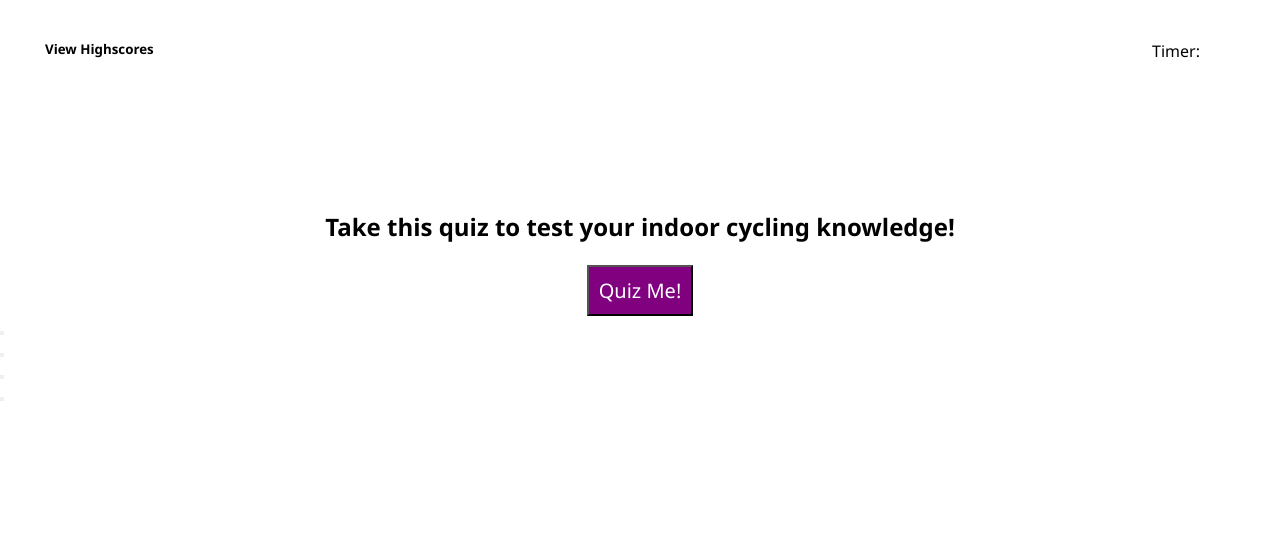
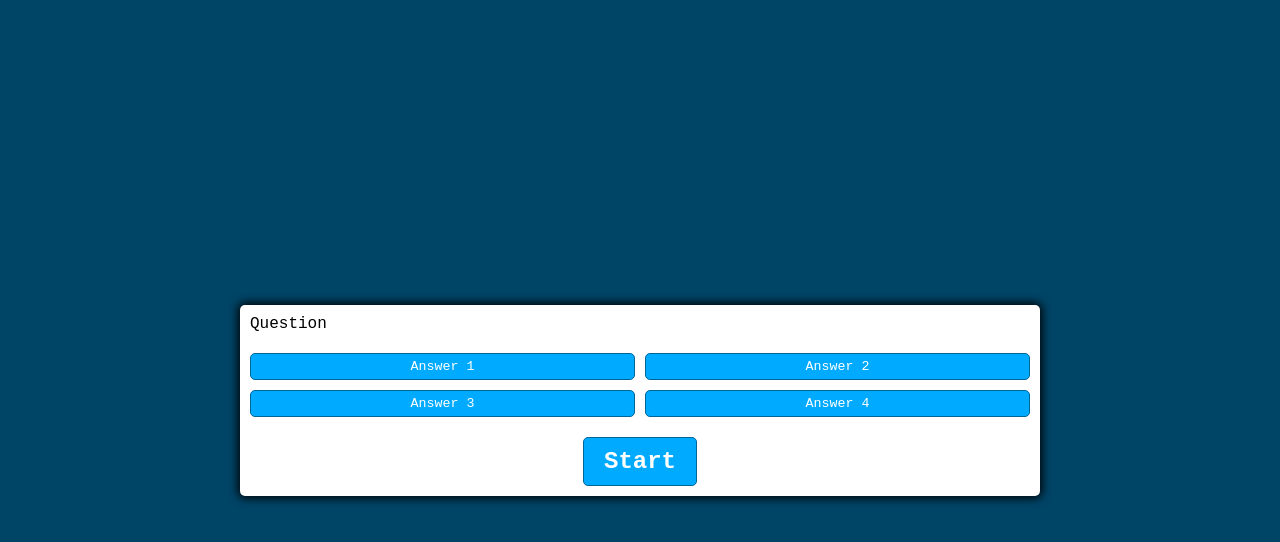
Before and after one commit to alirudnick/CodeQuiz_Rudnick, a plain HTML site: page Develop/index.html in a window 1280 px wide. Drawn offline with Linux system fonts and the light colour scheme.

Commit message:
quiz layout and styling

```diff
--- a/Develop/index.html
+++ b/Develop/index.html
@@ -4,47 +4,25 @@
     <meta charset="UTF-8" />
     <meta name="viewport" content="width=device-width, initial-scale=1.0" />
     <meta http-equiv="X-UA-Compatible" content="ie=edge" />
-    <title>Code Quiz</title>
+    <title>Cycling Quiz</title>
     <link rel="stylesheet" href="./style.css" />
   </head>
 
 <body>
-    <header id="header">
-        <section id="score">
-            <button>View Highscores</button>
-        </section>
-
-        <section id="timer">
-            Timer:
-        </section>
-    </header>
-    <main>
-    <!--Landing Page-->
-        <section class="Intro">
-            <h1>Take this quiz to test your indoor cycling knowledge!</h1>
-            <br>
-            <button id="start-btn">Quiz Me!</button>
-        </section>
-
-    <!--Quiz Content-->
-        <section class="questions">
-            <h2 id=questionHere></h2>
-    <!--Answers-->
-        <ul class="answers">
-            <div>
-                <button id="OptionA"></button>
-            </div>
-            <div>
-                <button id="OptionB"></button>
-            </div>
-            <div>
-                <button id="OptionC"></button>
-            </div>
-            <div>
-                <button id="Option D"></button>
-            </div>
-        </ul>
-        </section>
-</main>
-<script src="./script.js"></script>
+    <div class="container">
+        <div id="question-container" class="hide"></div>
+        <div id="question">Question</div>
+        <div id="answer-buttons" class="btn-grid">
+            <button class="btn">Answer 1</button>
+            <button class="btn">Answer 2</button>
+            <button class="btn">Answer 3</button>
+            <button class="btn">Answer 4</button>
+        </div>
+        <div class="controls">
+            <button id="start-btn" class="start-btn btn">Start</button>
+            <button id="next-btn" class="next-btn btn hide">Next</button>
+        </div>
+    </div>
+    <script src="./script.js"></script>
 </body>
+</html>
--- /dev/null
+++ b/Develop/questions.js
@@ -0,0 +1 @@
+//Questions
--- a/Develop/script.js
+++ /dev/null
@@ -1,15 +0,0 @@
-//add click listener to View Highscores button
-
-//declare global variables
-var header = document.getElementById("header");
-var score = document.getElementById("score");
-var timer = document.getElementById("timer");
-var Intro = document.getElementById("Intro");
-var start-btn = document.getElementById("StartBtn");
-var questions = document.getElementById("questions");
-var questionHere = document.getElementById("questionHere");
-var answers = document.getElementById("answers");
-var OptionA = document.getElementById("OptionA");
-var OptionB = document.getElementById("OptionB");
-var OptionC = document.getElementById("OptionC");
-var OptionD = document.getElementById("OptionD");
--- a/Develop/style.css
+++ b/Develop/style.css
@@ -1,40 +1,85 @@
-/*Global Settings*/
 * {
-    margin: 0;
-    padding: 0;
     box-sizing: border-box;
-    font-family:'Segoe UI', Tahoma, Geneva, Verdana, sans-serif;
+    font-family: 'Courier New', Courier, monospace;
 }
 
-#header {
-    display: flex;
-    justify-content: space-between;
-    padding: 20px;
+:root {
+    --hue-neutral: 200;
+    --hue-wrong: 0;
+    --hue-correct: 145;
 }
 
-#score button {
-    margin-top: 20px;
-    margin-left: 25px;
-    background: none!important;
-    border: none;
-    cursor: pointer;
-    font-weight: bolder;
+body {
+    --hue: var(--hue-neutral);
+    padding:0;
+    margin:0;
+    display: flex;
+    justify-content: center;
+    align-items: center;
+    width: 100vw;
+    height: 100vh;
+    background-color: hsl(var(--hue), 100%, 20%);
 }
 
-#timer {
-    margin-top: 20px;
-    margin-right:60px;
+body.correct {
+    --hue: var(--hue-correct);
 }
 
-.Intro {
-    text-align: center;
-    margin-top: 10%;
-    font-weight: bold;
+body.wrong {
+    --hue: var(--hue-wrong);
 }
 
-#start-btn {
-    font-size: 20px;
-    background-color: purple;
+.container {
+    width: 800px;
+    max-width: 80%;
+    background-color: white;
+    border-radius: 5px;
+    padding: 10px;
+    box-shadow: 0 0 10px 2px;
+}
+
+.btn-grid {
+    display: grid;
+    grid-template-columns: repeat(2, auto);
+    gap: 10px;
+    margin: 20px 0;
+}
+
+.btn {
+    --hue: var(--hue-neutral);
+    background-color: hsl(var(--hue), 100%, 50%);
+    border: 1px solid hsl(var(--hue), 100%, 30%);
+    border-radius: 5px;
+    padding: 5px 10px;
     color: white;
-    padding: 10px;
+    outline: none;
 }
+
+.btn:hover {
+    border-color: black;
+}
+
+.btn.correct {
+--hue: var(--hue-correct);
+color: black;
+}
+
+.btn.wrong {
+--hue: var(--hue-wrong);
+}
+
+.start-btn, .next-btn {
+    font-size: 1.5rem;
+    font-weight: bold;
+    padding: 10px 20px;
+}
+
+.controls {
+    display: flex;
+    justify-content: center;
+    align-items: center;
+}
+
+.hide {
+    display: none;
+}
```
Also changed, not shown: Assets/highScore.js (added, +22 -0 lines).
